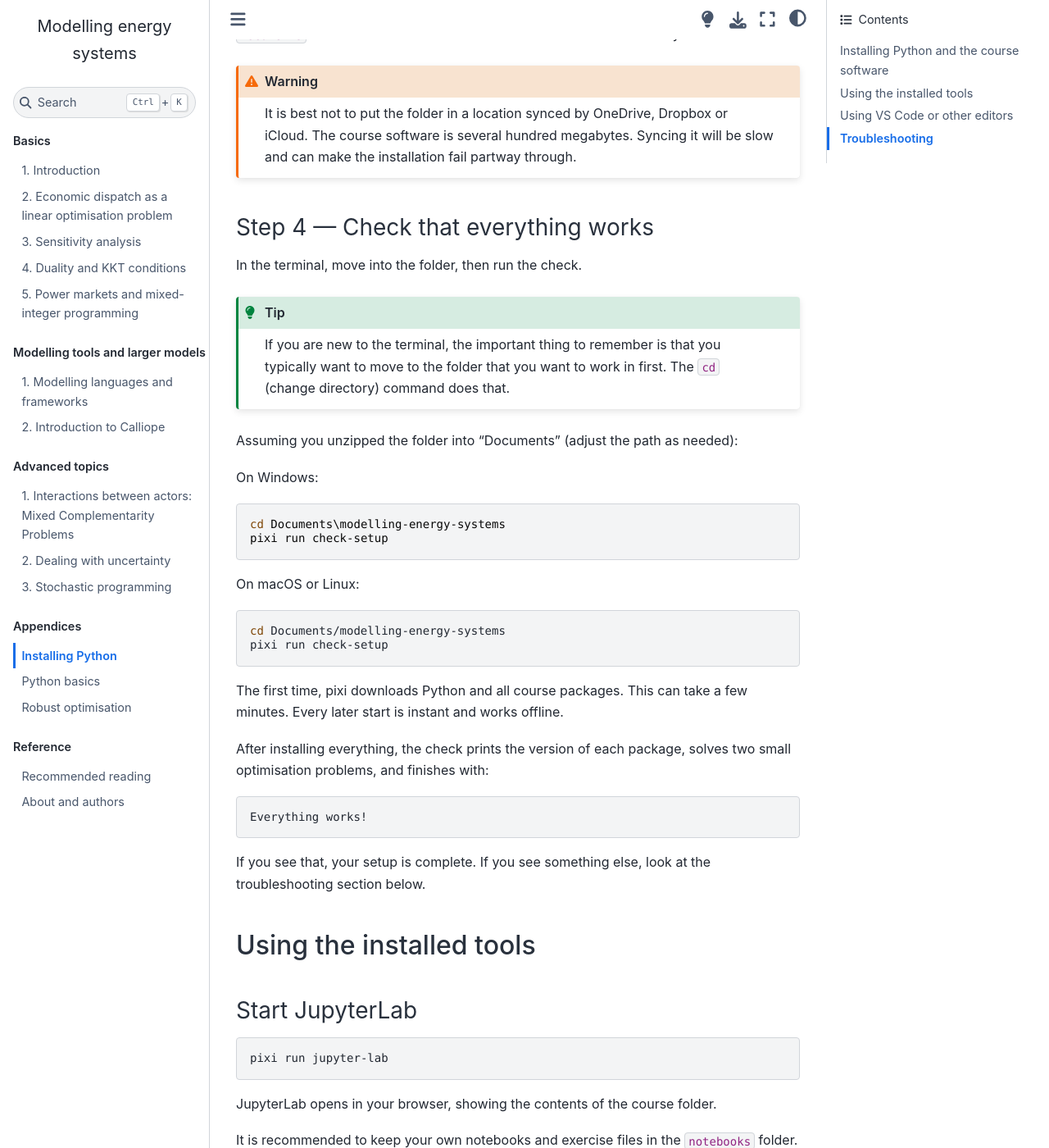
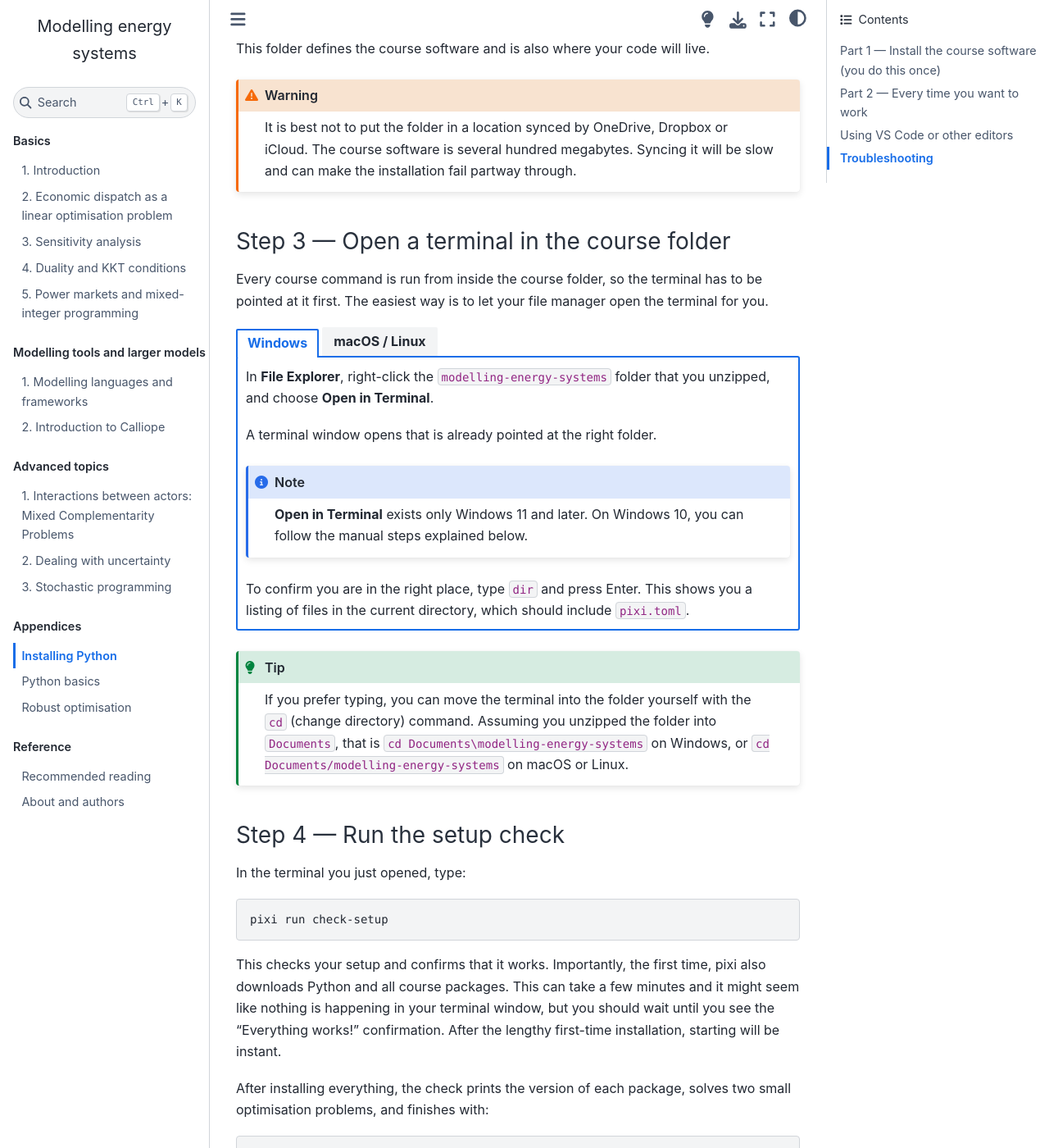
Before and after one commit to sjpfenninger/modelling-energy-systems, a Jupyter Book: the page built from appendix/installing-python.md, in a window 1280 px wide and 1400 px high, scrolled down 1126 px. Shown: the whole window at 82% size. Built offline with Jupyter Book 1.0.4 settings and Sphinx 7.4.7 and the Sphinx Book theme 1.1.4, drawn with Linux system fonts in a browser that asks for light colours; pages that are not in the unit, such as notebooks, are missing from menus; comment, search, counter and statistics services are not loaded; some of the changed text lies outside the part shown.

Commit message:
Better installation instructions

````diff
--- a/appendix/installing-python.md
+++ b/appendix/installing-python.md
@@ -2,41 +2,70 @@
 
 # Installing Python
 
-## Installing Python and the course software
+You need two things: **pixi**, a small program that manages Python and all course packages for you, and the **course folder**, which tells pixi exactly what to install.
+If you have other Python installations on your system, including Anaconda, it won't interfere, but don't use its "Anaconda Prompt" and don't launch Jupyter Lab via Anaconda Navigator. Use the terminal as described below.
 
-You need two things: **pixi**, a small program that manages Python and all course packages for you, and the **course folder**, which tells pixi exactly what to install.
-If you have other Python installations on your system, including Anaconda, it won't interfere, but don't use its "Anaconda Prompt"; use the normal terminal as described below.)
+These instructions have two parts:
 
-### Step 1 — Open a terminal
+- {ref}`Part 1 <content:installing-python:install>` is the installation, which you only have to do once.
+- {ref}`Part 2 <content:installing-python:every-time>` is what you do every time you want to run the course software.
 
-- **Windows:** open the Start menu, type `terminal`, and open **Terminal**. This is a window into which you type commands.
-- **macOS:** press Cmd+Space, type `terminal`, press Enter.
+(content:installing-python:install)=
 
-### Step 2 — Install pixi
+## Part 1 — Install the course software (you do this once)
 
-You only need to do this once. Copy the line for your system, paste it into the terminal, and press Enter:
+### Step 1 — Install pixi
 
-**Windows:**
+::::{tab-set}
+
+:::{tab-item} Windows
+:sync: windows
+
+Open the Start menu, type `terminal`, and open **Terminal**.
+This is a window into which you type commands.
+
+Copy the line below, paste it into the terminal, and press Enter:
 
 ```powershell
 powershell -ExecutionPolicy ByPass -c "irm -useb https://pixi.sh/install.ps1 | iex"
 ```
 
-**macOS / Linux:**
+Then **close the terminal, open a new terminal**, and check that pixi is installed and working, by typing:
+
+```powershell
+pixi --version
+```
+
+:::
+
+:::{tab-item} macOS / Linux
+:sync: unix
+
+Press Cmd+Space, type `terminal`, press Enter.
+This is a window into which you type commands.
+
+Copy the line below, paste it into the terminal, and press Enter:
 
 ```bash
 curl -fsSL https://pixi.sh/install.sh | sh
 ```
 
-Then **close the terminal, open a new terminal**, and check that Pixi is installed and working, by typing:
+Then **close the terminal, open a new terminal**, and check that pixi is installed and working, by typing:
 
-```
+```bash
 pixi --version
 ```
 
-### Step 3 — Download the course folder
+:::
 
-Download [`modelling-energy-systems-course.zip`](https://github.com/sjpfenninger/modelling-course-env/releases/latest/download/modelling-energy-systems-course.zip), unzip it, and move the resulting `modelling-energy-systems` folder somewhere you'll keep your work, for example into `Documents`.
+::::
+
+### Step 2 — Download the course folder
+
+Download [`modelling-energy-systems-course.zip`](https://github.com/sjpfenninger/modelling-course-env/releases/latest/download/modelling-energy-systems-course.zip).
+
+Then unzip it, and move the resulting `modelling-energy-systems` folder somewhere you'll keep your work, for example into `Documents`.
+
 This folder defines the course software and is also where your code will live.
 
 ```{warning}
@@ -44,33 +73,64 @@
 The course software is several hundred megabytes. Syncing it will be slow and can make the installation fail partway through.
 ```
 
-### Step 4 — Check that everything works
+(content:installing-python:terminal-in-folder)=
 
-In the terminal, move into the folder, then run the check.
+### Step 3 — Open a terminal in the course folder
+
+Every course command is run from inside the course folder, so the terminal has to be pointed at it first.
+The easiest way is to let your file manager open the terminal for you.
+
+::::{tab-set}
+
+:::{tab-item} Windows
+:sync: windows
+
+In **File Explorer**, right-click the `modelling-energy-systems` folder that you unzipped, and choose **Open in Terminal**.
+
+A terminal window opens that is already pointed at the right folder.
+
+```{note}
+**Open in Terminal** exists only Windows 11 and later. On Windows 10, you can follow the manual steps explained below.
+```
+
+To confirm you are in the right place, type `dir` and press Enter. This shows you a listing of files in the current directory, which should include `pixi.toml`.
+
+:::
+
+:::{tab-item} macOS / Linux
+:sync: unix
+
+In **Finder**, right-click (or Ctrl-click) the `modelling-energy-systems` folder and choose **Services → New Terminal at Folder**.
+
+A terminal window opens that is already pointed at the right folder.
+
+```{note}
+If you don't see **New Terminal at Folder**, switch it on first under System Settings → Keyboard → Keyboard Shortcuts… → Services → Files and Folders.
+```
+
+To confirm you are in the right place, type `ls` and press Enter. This shows you a listing of files in the current directory, which should include `pixi.toml`.
+
+:::
+
+::::
 
 ```{tip}
-If you are new to the terminal, the important thing to remember is that you typically want to move to the folder that you want to work in first. The `cd` (change directory) command does that.
+If you prefer typing, you can move the terminal into the folder yourself with the `cd` (change directory) command.
+Assuming you unzipped the folder into `Documents`, that is `cd Documents\modelling-energy-systems` on Windows, or `cd Documents/modelling-energy-systems` on macOS or Linux.
 ```
 
-Assuming you unzipped the folder into "Documents" (adjust the path as needed):
+### Step 4 — Run the setup check
 
-On Windows:
+In the terminal you just opened, type:
 
-```powershell
-cd Documents\modelling-energy-systems
+```bash
 pixi run check-setup
 ```
 
-On macOS or Linux:
-
-```bash
-cd Documents/modelling-energy-systems
-pixi run check-setup
-```
-
-The first time, pixi downloads Python and all course packages.
-This can take a few minutes.
-Every later start is instant and works offline.
+This checks your setup and confirms that it works.
+Importantly, the first time, pixi also downloads Python and all course packages.
+This can take a few minutes and it might seem like nothing is happening in your terminal window, but you should wait until you see the "Everything works!" confirmation.
+After the lengthy first-time installation, starting will be instant.
 
 After installing everything, the check prints the version of each package, solves two small optimisation problems, and finishes with:
 
@@ -81,20 +141,27 @@
 If you see that, your setup is complete.
 If you see something else, look at the troubleshooting section below.
 
-## Using the installed tools
+(content:installing-python:every-time)=
+
+## Part 2 — Every time you want to work
+
+Once the installation is done, working on the course is always the same four steps:
+
+1. Open a terminal in the course folder, as described in {ref}`content:installing-python:terminal-in-folder`.
+2. Start the tool you want with `pixi run …` (see below).
+3. Do your work in the browser window that opens.
+4. When you're done, close the browser tab and press **Ctrl+C** in the terminal.
 
 ### Start JupyterLab
 
 ```bash
-pixi run jupyter-lab
+pixi run jupyter lab
 ```
 
 JupyterLab opens in your browser, showing the contents of the course folder.
 
 It is recommended to keep your own notebooks and exercise files in the `notebooks` folder.
 It is empty to start with. Feel free to use your own folder structure, of course.
-
-When you're done working, close the browser tab and press **Ctrl+C** in the terminal.
 
 ### Start Calliope Studio
 
@@ -110,7 +177,19 @@
 pixi run calliope-studio
 ```
 
-It opens in your browser like JupyterLab does. To stop it close the browser tab and press **Ctrl+C** in the terminal.
+It opens in your browser like JupyterLab does, and you stop it the same way.
+
+(content:installing-python:updating)=
+
+### Updating the course software
+
+When a new version of the course software is announced, update your installation by running, again from inside the course folder:
+
+```bash
+pixi run update-course
+```
+
+This updates the course packages. Your own files in the `notebooks` folder are not touched.
 
 ## Using VS Code or other editors
 
@@ -125,33 +204,43 @@
 
 Choose **File → Open Folder** and select the `modelling-energy-systems` folder that you unzipped (that is, the folder that contains the `pixi.toml` file).
 
-Now you need to tell VS Code to use the Python version installed by Pixi.
+Now you need to tell VS Code to use the Python version installed by pixi.
 Press **Ctrl+Shift+P** (**Cmd+Shift+P** on macOS), type `Python: Select Interpreter`, and choose the entry whose path is inside `.pixi/envs/default`.
-If it is not in the list, choose **Enter interpreter path…** and type the path yourself.
+If it is not in the list, choose **Enter interpreter path…** and type the path yourself:
 
-On Windows:
+::::{tab-set}
+
+:::{tab-item} Windows
+:sync: windows
 
 ```powershell
 .pixi\envs\default\python.exe
 ```
 
-On macOS or Linux:
+:::
+
+:::{tab-item} macOS / Linux
+:sync: unix
 
 ```bash
 .pixi/envs/default/bin/python
 ```
 
+:::
+
+::::
+
 To work in a notebook from VS Code, open a `.ipynb` file, click **Select Kernel** at the top right, choose **Python Environments…**, and pick that same environment.
 
 ## Troubleshooting
 
-| Problem                                                   | Solution                                                                                                                                                                                                                                                    |
-| --------------------------------------------------------- | ----------------------------------------------------------------------------------------------------------------------------------------------------------------------------------------------------------------------------------------------------------- |
-| `pixi` is not recognized / command not found              | You didn't open a fresh terminal after Step 2.                                                                                                                                                                                                              |
-| `No such file or directory` after `cd`                    | The folder isn't where the path says it is; make sure you are using the folder where you unzipped everything on your computer.                                                                                                                              |
-| `pixi` says it cannot find a `pixi.toml` or workspace     | You are one folder too high. Unzipping on Windows often nests the course folder inside a folder named after the zip, giving `Documents\modelling-energy-systems-course\modelling-energy-systems`. `cd` into whichever folder directly contains `pixi.toml`. |
-| Installing fails, or `pixi run update-course` won't start | Every `pixi run` command installs the course software first, so none of them can run if that install is broken. Download the course folder again from Step 3, then copy your `notebooks` folder into the new one.                                           |
-| `No module named pyomo` inside a notebook                 | JupyterLab wasn't started with `pixi run jupyter-lab` from inside the course folder, or, in VS Code, the wrong interpreter or kernel is selected.                                                                                                           |
-| VS Code doesn't list the course environment               | You haven't run `pixi run check-setup` yet, or you opened the wrong folder. Follow the instructions for VS Code above.                                                                                                                                      |
-| The install is very slow, or fails partway through        | Check that the folder is not inside OneDrive, Dropbox or iCloud (see the warning in Step 3). Moving it to a normal local folder and running `pixi run check-setup` again may fix this.                                                                      |
-| Something else                                            | Run `pixi run check-setup` and bring the output to a class tutorial session.                                                                                                                                                                                |
+| Problem                                                   | Solution                                                                                                                                                                                                          |
+| --------------------------------------------------------- | ----------------------------------------------------------------------------------------------------------------------------------------------------------------------------------------------------------------- |
+| `pixi` is not recognized / command not found              | You didn't open a fresh terminal after Step 1.                                                                                                                                                                    |
+| `No such file or directory` after `cd`                    | The folder isn't where the path says it is; make sure you are using the folder where you unzipped everything on your computer. Opening the terminal from File Explorer or Finder (Step 3) avoids this altogether. |
+| `pixi` says it cannot find a `pixi.toml` or workspace     | You are one folder too high. Open the terminal in whichever folder directly contains `pixi.toml` (see Step 2).                                                                                                    |
+| Installing fails, or `pixi run update-course` won't start | Every `pixi run` command installs the course software first, so none of them can run if that install is broken. Download the course folder again from Step 2, then copy your `notebooks` folder into the new one. |
+| `No module named pyomo` inside a notebook                 | JupyterLab wasn't started with `pixi run jupyter-lab` from inside the course folder, or, in VS Code, the wrong interpreter or kernel is selected.                                                                 |
+| VS Code doesn't list the course environment               | You haven't run `pixi run check-setup` yet, or you opened the wrong folder. Follow the instructions for VS Code above.                                                                                            |
+| The install is very slow, or fails partway through        | Check that the folder is not inside OneDrive, Dropbox or iCloud (see the warning in Step 2). Moving it to a normal local folder and running `pixi run check-setup` again may fix this.                            |
+| Something else                                            | Run `pixi run check-setup` and bring the output to a class tutorial session.                                                                                                                                      |
````
Also changed, not shown: changelog.md (+1 -1 lines).
